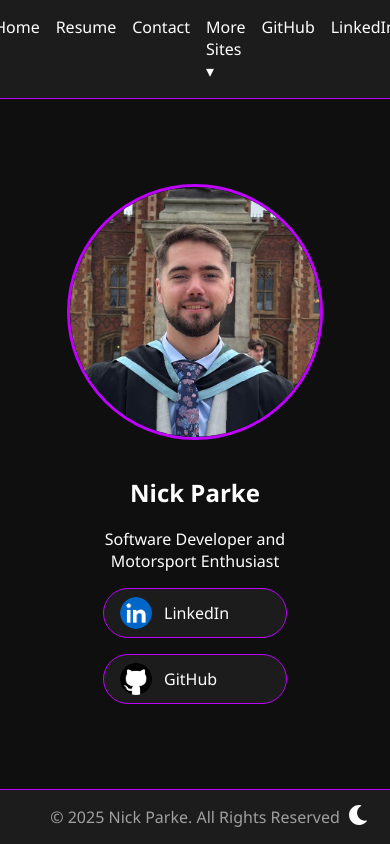
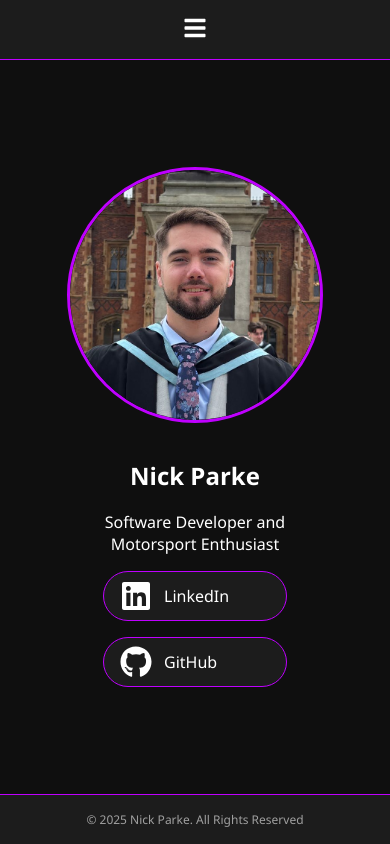
Before and after one commit to nick-p-34/nick-p-34.github.io, a React (Create React App) app: page / in a window 390 px wide. Built offline with nearby package versions, Linux system fonts and the light colour scheme; the HTML template or start-up script is replaced by a standard one.

Commit message:
Update behaviour for mobile site, replace images with React icons

```diff
--- a/src/App.jsx
+++ b/src/App.jsx
@@ -21,7 +21,10 @@ export default function App() {
   return (
     <Router>
       <div className="app">
-        <NavBar />
+        <NavBar
+          theme={theme}
+          onToggleTheme={toggleTheme}
+        />
         <main>
           <Routes>
             <Route path="/" element={<Home />} />
--- a/src/components/Footer.jsx
+++ b/src/components/Footer.jsx
@@ -5,8 +5,13 @@ import "../style.css";
 export default function Footer({ onToggleTheme, theme }) {
   return (
     <footer className="footer">
-      <p className="footer-text">&copy; {new Date().getFullYear()} Nick Parke. All Rights Reserved</p>
-      <button className="theme-toggle" onClick={onToggleTheme}>
+      <p className="footer-text">
+        &copy; {new Date().getFullYear()} Nick Parke. All Rights Reserved
+      </p>
+      <button
+        className="theme-toggle desktop-only"
+        onClick={onToggleTheme}
+      >
         {theme === "dark" ? <FaMoon /> : <FaSun />}
       </button>
     </footer>
--- a/src/components/NavBar.jsx
+++ b/src/components/NavBar.jsx
@@ -1,7 +1,10 @@
 import React, { useState, useRef, useEffect } from "react";
 import { Link } from "react-router-dom";
+import { FaBars, FaTimes, FaMoon, FaSun } from "react-icons/fa";
+import { IoIosArrowForward, IoIosArrowDown } from "react-icons/io";
+import "../style.css";
 
-export default function NavBar() {
+export default function NavBar({ onToggleTheme, theme }) {
   const [open, setOpen] = useState(false);
   const dropdownRef = useRef(null);
   const timeoutRef = useRef(null);
@@ -17,42 +20,148 @@ export default function NavBar() {
     return () => document.removeEventListener("mousedown", handleClickOutside);
   }, []);
 
-  const handleMouseEnter = () => {
-    clearTimeout(timeoutRef.current);
-    setOpen(true);
+  const [mobileOpen, setMobileOpen] = useState(false);
+  const [mobileClosing, setMobileClosing] = useState(false);
+  const [mobileDropdownOpen, setMobileDropdownOpen] = useState(false);
+  const [mobileDropdownClosing, setMobileDropdownClosing] = useState(false);
+
+  const handleMobileToggle = () => {
+    if (mobileOpen) {
+      setMobileClosing(true);
+    }
+
+    else {
+      setMobileOpen(true);
+    }
   };
 
-  const handleMouseLeave = () => {
-    timeoutRef.current = setTimeout(() => {
-      setOpen(false);
-    }, 150);
+  const handleMenuAnimationEnd = () => {
+    if (mobileClosing) {
+      setMobileOpen(false);
+      setMobileClosing(false);
+      setMobileDropdownOpen(false);
+      setMobileDropdownClosing(false);
+    }
+  };
+
+  const handleMobileDropdown = () => {
+    if (mobileDropdownOpen) {
+      setMobileDropdownClosing(true);
+    }
+
+    else {
+      setMobileDropdownOpen(true);
+    }
+  };
+
+  const handleDropdownAnimationEnd = () => {
+    if (mobileDropdownClosing) {
+      setMobileDropdownOpen(false);
+      setMobileDropdownClosing(false);
+    }
   };
 
   return (
+    <>
       <nav className="navbar">
-      <ul className="nav-links">
+        <ul className="nav-links desktop-only">
           <li><Link to="/">Home</Link></li>
           <li><Link to="/resume">Resume</Link></li>
           <li><Link to="/contact">Contact</Link></li>
-
           <li
             className="dropdown"
             ref={dropdownRef}
-          onMouseEnter={handleMouseEnter}
-          onMouseLeave={handleMouseLeave}
+            onMouseEnter={() => { clearTimeout(timeoutRef.current); setOpen(true); }}
+            onMouseLeave={() => { timeoutRef.current = setTimeout(() => setOpen(false), 150); }}
           >
             <span className="dropdown-label">More Sites ▾</span>
             {open && (
-            <ul className="dropdown-menu">
+              <ul className="dropdown-menu animated-dropdown">
                 <li><a href="/art-gallery">TBD 1</a></li>
                 <li><a href="/racing-blog">TBD 2</a></li>
               </ul>
             )}
           </li>
+          <li>
+            <a href="https://github.com/nick-p-34" target="_blank" rel="noopener noreferrer">
+              GitHub
+            </a>
+          </li>
+          <li>
+            <a href="https://www.linkedin.com/in/nick-parke34/" target="_blank" rel="noopener noreferrer">
+              LinkedIn
+            </a>
+          </li>
+        </ul>
 
-        <li><a href="https://github.com/nick-p-34" target="_blank" rel="noopener noreferrer">GitHub</a></li>
-        <li><a href="https://www.linkedin.com/in/nick-parke34/" target="_blank" rel="noopener noreferrer">LinkedIn</a></li>
+        <button
+          className={`hamburger mobile-only icon-transition ${mobileOpen || mobileClosing ? 'hide' : 'show'}`}
+          onClick={handleMobileToggle}
+        >
+          <FaBars size={24} />
+        </button>
+      </nav>
+
+      {(mobileOpen || mobileClosing) && (
+        <div
+          className={`mobile-menu ${mobileClosing ? 'animated-menu-close' : 'animated-menu'}`}
+          onAnimationEnd={handleMenuAnimationEnd}
+        >
+          <button
+            className="close-button icon-transition"
+            onClick={handleMobileToggle}
+          >
+            <FaTimes size={24} />
+          </button>
+
+          <ul className="mobile-links">
+            <li><Link to="/" onClick={handleMobileToggle}>Home</Link></li>
+            <li><Link to="/resume" onClick={handleMobileToggle}>Resume</Link></li>
+            <li><Link to="/contact" onClick={handleMobileToggle}>Contact</Link></li>
+            <li>
+              <button
+                className="mobile-dropdown-label icon-transition"
+                onClick={handleMobileDropdown}
+              >
+                More Sites{" "}
+                {mobileDropdownOpen
+                  ? <IoIosArrowDown size={16} />
+                  : <IoIosArrowForward size={16} />
+                }
+              </button>
+              {(mobileDropdownOpen || mobileDropdownClosing) && (
+                <ul
+                  className={`mobile-inline-dropdown ${
+                    mobileDropdownClosing ? 'animated-dropdown-close' : 'animated-dropdown'
+                  }`}
+                  onAnimationEnd={handleDropdownAnimationEnd}
+                >
+                  <li><Link to="/art-gallery" onClick={handleMobileToggle}>TBD 1</Link></li>
+                  <li><Link to="/racing-blog" onClick={handleMobileToggle}>TBD 2</Link></li>
                 </ul>
-    </nav>
+              )}
+            </li>
+            <li>
+              <a href="https://github.com/nick-p-34" target="_blank" rel="noopener noreferrer">
+                GitHub
+              </a>
+            </li>
+            <li>
+              <a href="https://www.linkedin.com/in/nick-parke34/" target="_blank" rel="noopener noreferrer">
+                LinkedIn
+              </a>
+            </li>
+          </ul>
+
+          <button className="mobile-theme icon-transition" onClick={onToggleTheme}>
+            {theme === "dark" ? <FaMoon size={20} /> : <FaSun size={20} />}
+          </button>
+
+          <p className="mobile-copyright">
+            © {new Date().getFullYear()} Nick Parke. All Rights Reserved
+          </p>
+        </div>
+      )}
+    </>
   );
 }
--- a/src/pages/Home.jsx
+++ b/src/pages/Home.jsx
@@ -1,7 +1,7 @@
 import React from "react";
-import linkedinLogo from "../img/linkedin.png";
-import githubLogo from "../img/github.png";
+import { FaLinkedin, FaGithub } from "react-icons/fa";
 import pfp from "../img/pfp.png";
+import "../style.css";
 
 export default function Home() {
   return (
@@ -10,16 +10,24 @@ export default function Home() {
         <img src={pfp} alt="Profile" className="profile-pic" />
         <div className="intro-text">
           <h2>Nick Parke</h2>
-          <p>
-            Software Developer and Motorsport Enthusiast
-          </p>
+          <p>Software Developer and Motorsport Enthusiast</p>
           <div className="social-links">
-            <a href="https://www.linkedin.com/in/nick-parke34/" target="_blank" rel="noopener noreferrer" className="social-button">
-              <img src={linkedinLogo} alt="LinkedIn" className="social-icon" />
+            <a
+              href="https://www.linkedin.com/in/nick-parke34/"
+              target="_blank"
+              rel="noopener noreferrer"
+              className="social-button"
+            >
+              <FaLinkedin className="social-icon" size={32} />
               <span>LinkedIn</span>
             </a>
-            <a href="https://github.com/nick-p-34" target="_blank" rel="noopener noreferrer" className="social-button">
-              <img src={githubLogo} alt="GitHub" className="social-icon" />
+            <a
+              href="https://github.com/nick-p-34"
+              target="_blank"
+              rel="noopener noreferrer"
+              className="social-button"
+            >
+              <FaGithub className="social-icon" size={32} />
               <span>GitHub</span>
             </a>
           </div>
--- a/src/style.css
+++ b/src/style.css
@@ -131,6 +131,7 @@ main {
 }
 
 .footer-text {
+  font-size: 0.75rem;
   margin: 0 auto;
   text-align: center;
   color: var(--secondary-text);
@@ -211,9 +212,145 @@ main {
 .social-icon {
   width: 32px;
   height: 32px;
-  border-radius: 50%;
   margin-right: 0.75rem;
   object-fit: cover;
   border: none;
   padding: 0;
 }
+
+.icon-transition {
+  transition: transform 0.3s ease, opacity 0.3s ease;
+}
+
+.icon-transition.show {
+  opacity: 1;
+  transform: rotate(0deg);
+}
+
+.icon-transition.hide {
+  opacity: 0;
+  transform: rotate(90deg);
+  pointer-events: none;
+}
+
+.icon-transition.rotated {
+  transform: rotate(180deg);
+}
+
+.animated-menu {
+  animation: slideDown 0.3s ease forwards;
+}
+
+@keyframes slideDown {
+  from { opacity: 0; transform: translateY(-20px); }
+  to   { opacity: 1; transform: translateY(0); }
+}
+
+.animated-menu-close {
+  animation: slideUp 0.3s ease forwards;
+}
+
+@keyframes slideUp {
+  from { opacity: 1; transform: translateY(0); }
+  to   { opacity: 0; transform: translateY(-20px); }
+}
+
+.animated-dropdown {
+  animation: expandFade 0.2s ease forwards;
+}
+
+@keyframes expandFade {
+  from { opacity: 0; transform: scaleY(0); transform-origin: top; }
+  to   { opacity: 1; transform: scaleY(1); }
+}
+
+.animated-dropdown-close {
+  animation: collapseFade 0.2s ease forwards;
+}
+
+@keyframes collapseFade {
+  from { opacity: 1; transform: scaleY(1); transform-origin: top; }
+  to   { opacity: 0; transform: scaleY(0); transform-origin: top; }
+}
+
+.hamburger,
+.close-button,
+.mobile-dropdown-label,
+.mobile-theme {
+  background: none;
+  border: none;
+  padding: 0;
+  color: var(--text-color);
+  cursor: pointer;
+}
+
+.mobile-theme {
+  margin-top: 1.5rem;
+  font-size: 1.25rem;
+  align-self: center;
+}
+
+@media (max-width: 768px) {
+  .desktop-only { display: none; }
+  .mobile-only { display: block; }
+}
+@media (min-width: 769px) {
+  .mobile-only { display: none; }
+}
+
+.mobile-menu {
+  position: fixed;
+  inset: 0;
+  background-color: var(--bg-color);
+  display: flex;
+  flex-direction: column;
+  align-items: center;
+  padding-top: 1.5rem;
+  z-index: 200;
+  transition: background-color 0.3s ease, color 0.3s ease;
+}
+
+.close-button {
+  margin-bottom: 1rem;
+}
+
+.mobile-links {
+  list-style: none;
+  padding: 0;
+  margin: 0;
+  display: flex;
+  flex-direction: column;
+  gap: 1rem;
+  text-align: center;
+}
+
+.mobile-links a {
+  font-size: 1rem;
+  color: var(--text-color);
+  text-decoration: none;
+}
+
+.dropdown-label,
+.mobile-dropdown-label {
+  font-family: inherit;
+  font-size: 1rem;
+  color: var(--text-color);
+  transition: color 0.3s ease;
+}
+
+.mobile-inline-dropdown {
+  list-style: none;
+  padding: 0.5rem 0;
+  margin: 0;
+  display: flex;
+  flex-direction: column;
+  gap: 0.5rem;
+}
+
+.mobile-copyright {
+  margin-top: auto;
+  padding: 0.75rem;
+  color: var(--secondary-text);
+  text-align: center;
+  font-size: 0.75rem;
+}
```
Also changed, not shown: src/img/github.png (deleted), src/img/linkedin.png (deleted). Lines whose indentation alone changed are shown as unchanged.
